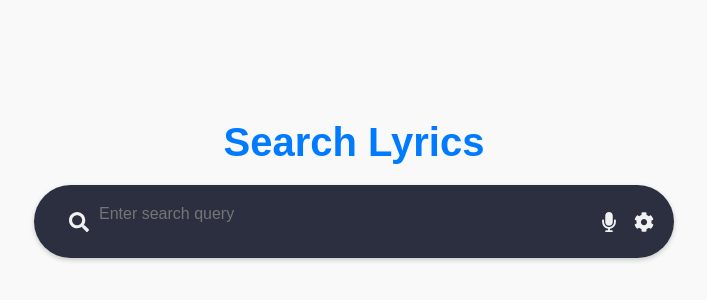
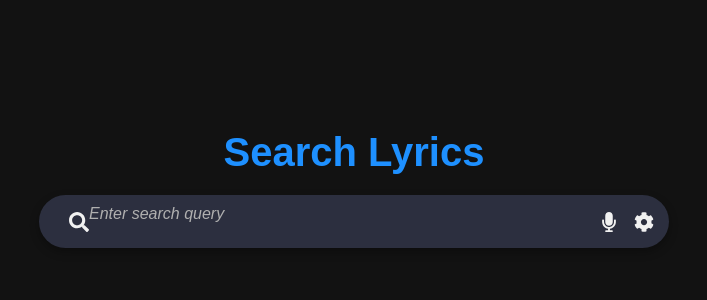
Before and after one commit to LaganYT/LRCLIB-Frontend, a Next.js app: page /search in a window 1280 px wide. Shown: the part 224-524 px from the top of the page, without its empty margins (286-993 px from the left). Built offline with nearby package versions, Linux system fonts and the light colour scheme.

Commit message:
clean up on isle search bar

```diff
--- a/pages/search/[query].js
+++ b/pages/search/[query].js
@@ -3,7 +3,7 @@
 import { useRouter } from 'next/router';
 import { useEffect, useState } from 'react';
 import axios from 'axios';
-import { FaSearch, FaMicrophone, FaCog } from 'react-icons/fa';
+import { FaSearch } from 'react-icons/fa';
 
 export default function SearchResults() {
   const router = useRouter();
--- a/styles/global.css
+++ b/styles/global.css
@@ -1,16 +1,4 @@
 :root {
-  --primary-color: #007bff;
-  --secondary-color: #0056b3;
-  --background-color: #f9f9f9;
-  --text-color: #333;
-  --card-background: #ffffff;
-  --border-color: #ccc;
-  --error-color: #ff4d4d;
-  --success-color: #28a745;
-  --transition-duration: 0.3s;
-}
-
-[data-theme="dark"] {
   --primary-color: #1e90ff;
   --secondary-color: #104e8b;
   --background-color: #121212;
@@ -307,8 +295,14 @@ a:hover {
   max-width: 600px;
   background-color: #2c2f3f;
   border-radius: 50px;
-  padding: 10px 20px;
-  box-shadow: 0 2px 5px rgba(0, 0, 0, 0.2);
+  padding: 5px 15px; /* Reduced padding */
+  box-shadow: 0 4px 10px rgba(0, 0, 0, 0.3);
+  transition: box-shadow 0.3s ease, transform 0.3s ease;
+}
+
+.search-bar:hover {
+  box-shadow: 0 6px 15px rgba(0, 0, 0, 0.5);
+  transform: translateY(-2px);
 }
 
 .search-bar .input {
@@ -318,7 +312,13 @@ a:hover {
   color: #f1f1f1;
   font-size: 16px;
   outline: none;
-  width: 100%; /* Ensure it fits the search bar */
+  width: 100%;
+  padding: 5px 0; /* Adjusted padding for alignment */
+}
+
+.search-bar .input::placeholder {
+  color: #b0b0b0;
+  font-style: italic;
 }
 
 .search-bar .icon {
@@ -326,6 +326,11 @@ a:hover {
   font-size: 20px;
   cursor: pointer;
   margin-left: 15px;
+  transition: color 0.3s ease;
+}
+
+.search-bar .icon:hover {
+  color: var(--primary-color);
 }
 
 .links {
```
Also changed, not shown: pages/index.js (+0 -14 lines).
